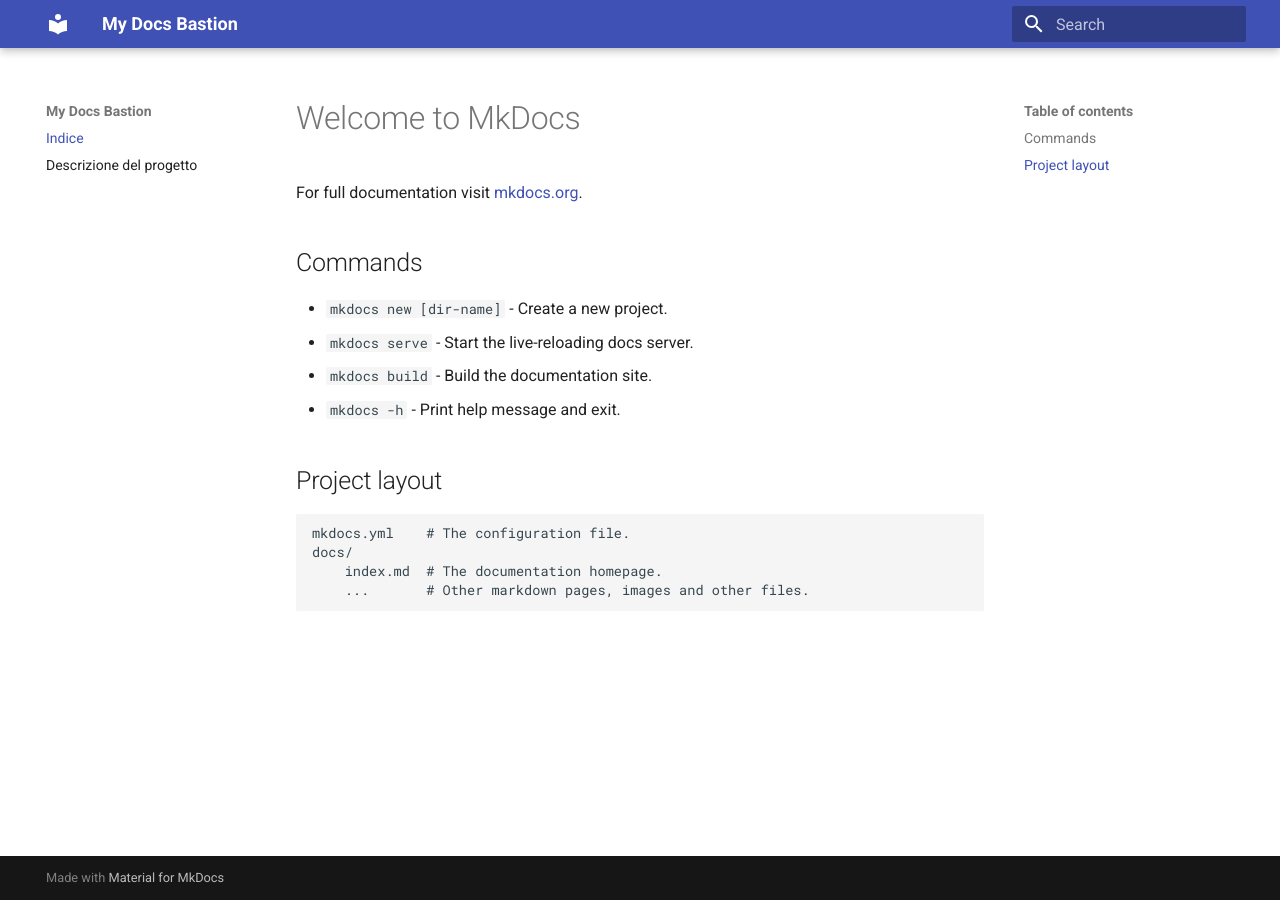
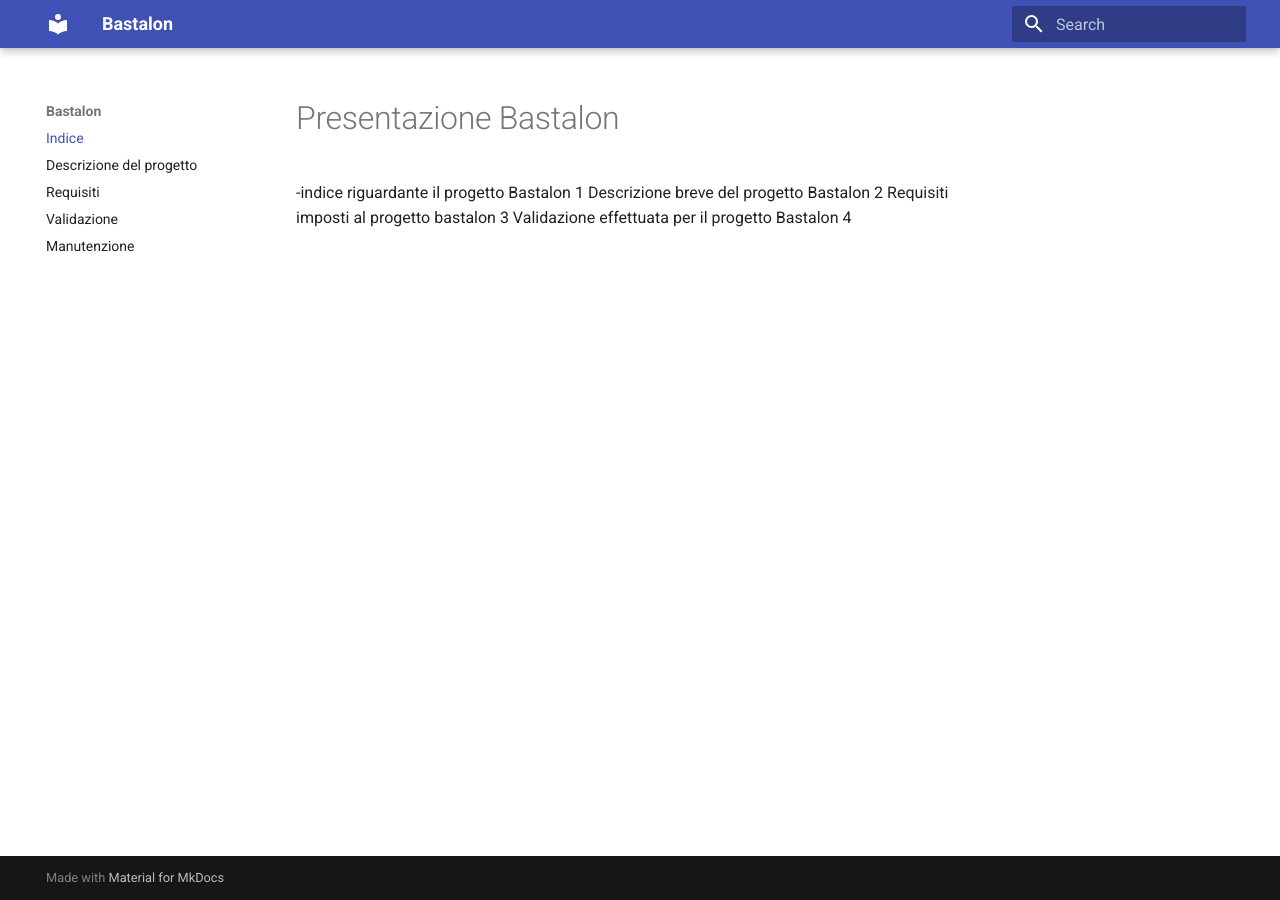
Before and after one commit to Franziska02/Bastalon, an MkDocs documentation site: the page built from docs/index.md, in a window 1280 px wide. Built offline with MkDocs 1.6.1 and Material for MkDocs 9.7.7, drawn with Linux system fonts in a browser that asks for light colours.

Commit message:
Creazione indice

```diff
--- a/docs/descrizione_del_progetto.md
+++ b/docs/descrizione_del_progetto.md
@@ -1,2 +1,2 @@
-# Palle
+# Bastalon
 palle
--- a/docs/index.md
+++ b/docs/index.md
@@ -1,17 +1,6 @@
-# Welcome to MkDocs
-
-For full documentation visit [mkdocs.org](https://www.mkdocs.org).
-
-## Commands
-
-* `mkdocs new [dir-name]` - Create a new project.
-* `mkdocs serve` - Start the live-reloading docs server.
-* `mkdocs build` - Build the documentation site.
-* `mkdocs -h` - Print help message and exit.
-
-## Project layout
-
-    mkdocs.yml    # The configuration file.
-    docs/
-        index.md  # The documentation homepage.
-        ...       # Other markdown pages, images and other files.
+# Presentazione Bastalon
+-indice riguardante il progetto Bastalon
+ 1 Descrizione breve del progetto Bastalon
+ 2 Requisiti imposti al progetto bastalon
+ 3 Validazione effettuata per il progetto Bastalon
+ 4
--- a/mkdocs.yml
+++ b/mkdocs.yml
@@ -1,4 +1,4 @@
-site_name: My Docs Bastion
+site_name: Bastalon
 theme:
   name: material
 
@@ -6,3 +6,6 @@
 nav:
   - Indice: index.md
   - Descrizione del progetto: descrizione_del_progetto.md
+  - Requisiti: requisiti.md
+  - Validazione: validazione.md
+  - Manutenzione: manutenzione.md
```
Also changed, not shown: docs/manutenzione.md (added), docs/requisiti.md (added), docs/validazione.md (added).
